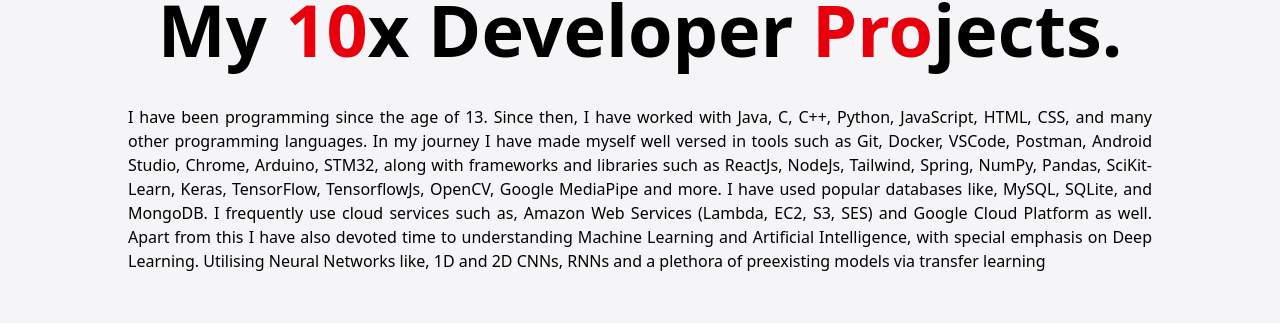
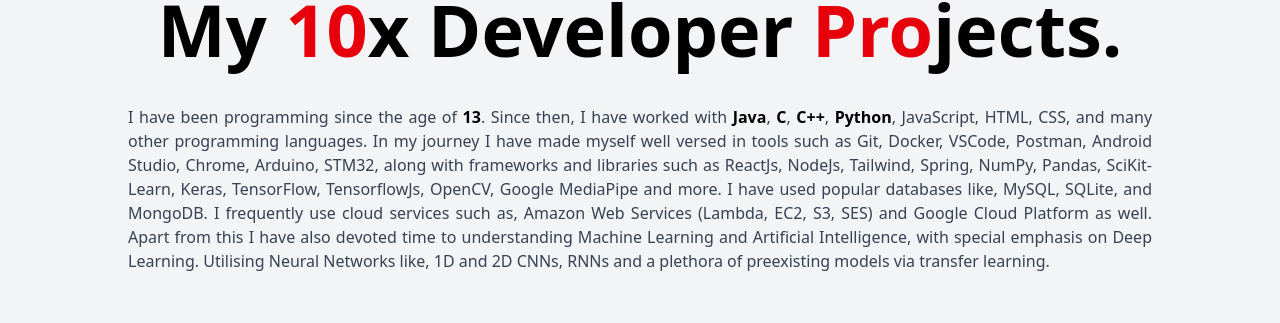
Before and after one commit to adityaBanka/adityabanka.github.io, a React (Vite) app: page /work in a window 1280 px wide. Shown: the part 247-570 px from the top of the page. Built offline with nearby package versions, Linux system fonts and the light colour scheme.

Commit message:
aesthetic overhaul of project page

```diff
--- a/src/Components/ProjectSection.jsx
+++ b/src/Components/ProjectSection.jsx
@@ -1,7 +1,7 @@
 function ProjectSection({ direction, title = "Lorem ipsum dolor sit amet consectetur adipisicing elit. Praesentium, nam.", description = "Lorem ipsum dolor sit amet, consectetur adipisicing elit. At esse possimus inventore repudiandae, sint optio voluptas in impedit reiciendis consequatur, iusto enim architecto doloribus mollitia perferendis facilis veritatis repellendus suscipit dolorum provident qui odio. Inventore veniam quo facere cumque fugit impedit, ad deleniti. Possimus, reprehenderit earum deserunt sit omnis nisi." }) {
   return (
 
-    <div className={`w-full flex justify-center items-center px-[5%] flex-col ${direction === 0 ? "lg:flex-row-reverse lg:space-x-reverse" : "lg:flex-row "}`}>
+    <div className={`flex justify-center items-center p-[1%] flex-col ${direction === 0 ? "lg:flex-row-reverse lg:space-x-reverse" : "lg:flex-row "} bg-white/50 backdrop-blur-2xl rounded-4xl mx-[5%] drop-shadow-xl`}>
 
       <iframe className='min-w-[55%] w-full aspect-16/9 rounded-2xl lg:rounded-4xl pointer-events-none' src="https://www.youtube.com/embed/p2AWYanIHkc?autoplay=1&mute=1&fs=0&controls=0&disablekb=1&rel=0&button=0&loop=1&playlist=p2AWYanIHkc"></iframe>
 
--- a/src/Pages/Home.jsx
+++ b/src/Pages/Home.jsx
@@ -2,7 +2,7 @@
 
 function HomePage() {
   return (
-    <div className='flex flex-col justify-center items-center bg-[#f5f5f7] h-full pt-20'>
+    <div className='flex flex-col justify-center items-center bg-gray-100 h-full min-h-screen'>
 
       <div className='flex lg:flex-row flex-col items-center justify-center'>
         <img src="AdityaBanka.jpg" className='w-1/2 lg:w-1/4 h-auto rounded-full m-5 pointer-events-none select-none' alt="Aditya Banka" />
--- a/src/Pages/Project.jsx
+++ b/src/Pages/Project.jsx
@@ -1,6 +1,12 @@
 import { useState } from 'react'
 import ProjectSection from '../Components/ProjectSection'
 
+
+function BW({children}) {
+  return(
+    <span className='font-semibold text-black'>{children}</span>
+  )
+}
 
 function Project() {
 
@@ -10,13 +16,14 @@
   }
 
   return (
-    <div className='flex flex-col pt-20 lg:pt-60 bg-[#f5f5f7] w-full space-y-50 pb-50'>
+    <div className='flex flex-col pt-20 lg:pt-60 bg-gray-100 w-full space-y-20 pb-50'>
 
       <div className='flex flex-col justify-center items-center space-y-10 mx-[10%]'>
         <p className='text-7xl font-bold'>
           My <span className="text-red-600 active:scale-95 inline-block duration-50 select-none" onClick={handleClick}>{count}</span>x Developer <span className='whitespace-nowrap'><span className='text-red-600 active:scale-95 inline-block duration-50 select-none' onClick={handleClick}>Pro</span>jects.</span> {count === 69 ? "😏Nice!" : ""}
         </p>
-        <p className='text-justify'>I have been programming since the age of 13. Since then, I have worked with Java, C, C++, Python, JavaScript, HTML, CSS, and many other programming languages. In my journey I have made myself well versed in tools such as Git, Docker, VSCode, Postman, Android Studio, Chrome, Arduino, STM32, along with frameworks and libraries such as ReactJs, NodeJs, Tailwind, Spring, NumPy, Pandas, SciKit-Learn, Keras, TensorFlow, TensorflowJs, OpenCV, Google MediaPipe and more. I have used popular databases like, MySQL, SQLite, and MongoDB. I frequently use cloud services such as, Amazon Web Services (Lambda, EC2, S3, SES) and Google Cloud Platform as well. Apart from this I have also devoted time to understanding Machine Learning and Artificial Intelligence, with special emphasis on Deep Learning. Utilising Neural Networks like, 1D and 2D CNNs, RNNs and a plethora of preexisting models via transfer learning</p>
+
+        <p className='text-justify text-gray-700'>I have been programming since the age of <BW>13</BW>. Since then, I have worked with <BW>Java</BW>, <BW>C</BW>, <BW>C++</BW>, <BW>Python</BW>, JavaScript, HTML, CSS, and many other programming languages. In my journey I have made myself well versed in tools such as Git, Docker, VSCode, Postman, Android Studio, Chrome, Arduino, STM32, along with frameworks and libraries such as ReactJs, NodeJs, Tailwind, Spring, NumPy, Pandas, SciKit-Learn, Keras, TensorFlow, TensorflowJs, OpenCV, Google MediaPipe and more. I have used popular databases like, MySQL, SQLite, and MongoDB. I frequently use cloud services such as, Amazon Web Services (Lambda, EC2, S3, SES) and Google Cloud Platform as well. Apart from this I have also devoted time to understanding Machine Learning and Artificial Intelligence, with special emphasis on Deep Learning. Utilising Neural Networks like, 1D and 2D CNNs, RNNs and a plethora of preexisting models via transfer learning.</p>
       </div>
 
       <ProjectSection
```
